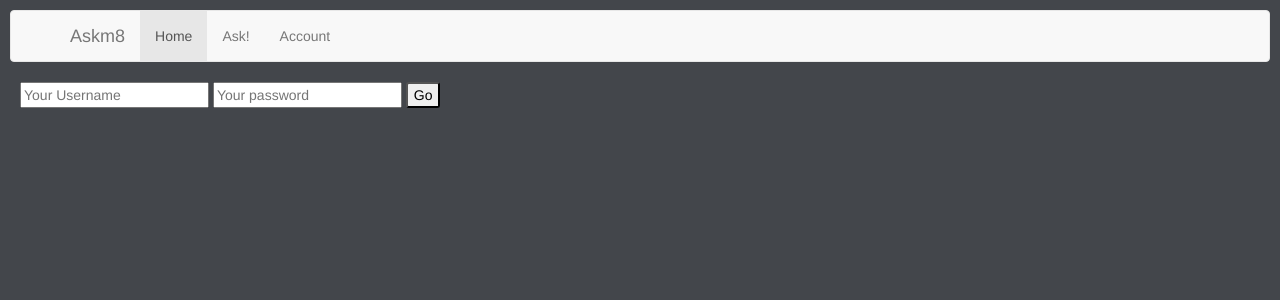
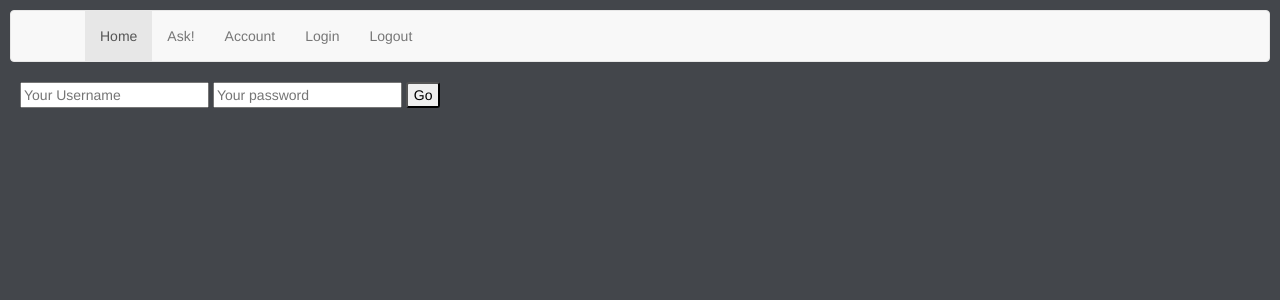
Before and after one commit to Tomporino/askm8remix, a Flask app: page /login in a window 1280 px wide. Shown: the top 300 px of the page. Run offline with Flask 2, Linux system fonts and the light colour scheme; some libraries are stand-ins or nearby versions.

Commit message:
Added login button, logout button to nav bar, logout route

```diff
--- a/app.py
+++ b/app.py
@@ -212,7 +212,12 @@ def login():
 
     return render_template('login.html', wrong_login=wrong_login)
 
-
+@app.route('/logut')
+def logout():
+    session.pop('username', None)
+    session.pop('id', None)
+    session.pop('email', None)
+    return redirect('/')
 
 
 if __name__ == '__main__':
--- a/templates/includes/navbar.html
+++ b/templates/includes/navbar.html
@@ -7,13 +7,17 @@
                 <span class="icon-bar"></span>
                 <span class="icon-bar"></span>
             </button>
-            <a class="navbar-brand" href="/">Askm8</a>
+            {% if 'username' in session %}
+            <a class="navbar-brand" href="/">{{ session['username'] }}</a>
+            {% endif %}
         </div>
         <div id="navbar" class="collapse navbar-collapse">
             <ul class="nav navbar-nav">
                 <li class="active"><a href="/">Home</a></li>
                 <li><a href="{{ url_for('add_question') }}">Ask!</a></li>
                 <li><a href="/">Account</a></li>
+                <li><a href="{{ url_for('login') }}">Login</a></li>
+                <li><a href="{{ url_for('logout') }}">Logout</a></li>
             </ul>
         </div>
     </div>
```
